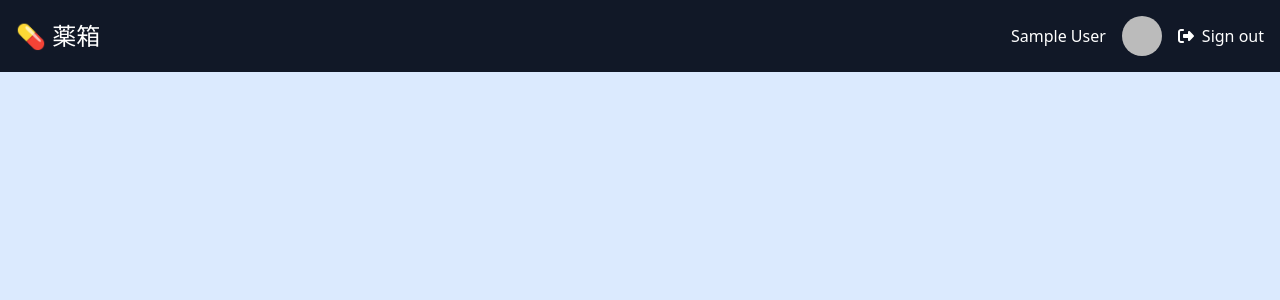
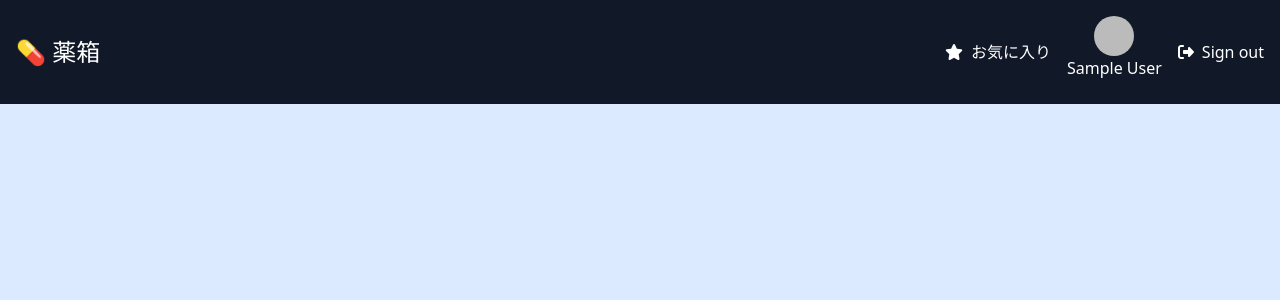
Before and after one commit to yutabee/medicine-recommender, a Next.js app: page / in a window 1280 px wide. Shown: the top 300 px of the page. Built offline with nearby package versions, Linux system fonts and the light colour scheme; no server answers; the database is empty; sample sign-in values are in the browser's storage.

Commit message:
[modify] Headerにfavoritesのリンクを作成

```diff
--- a/components/Header.tsx
+++ b/components/Header.tsx
@@ -3,7 +3,11 @@ import { FC } from "react";
 import { useSession, signIn, signOut } from "next-auth/react";
 import Image from "next/image";
 import { FontAwesomeIcon } from "@fortawesome/react-fontawesome";
-import { faSignInAlt, faSignOutAlt } from "@fortawesome/free-solid-svg-icons";
+import {
+  faSignInAlt,
+  faSignOutAlt,
+  faStar,
+} from "@fortawesome/free-solid-svg-icons";
 
 export const Header: FC = () => {
   const { data: session, status: loading } = useSession();
@@ -34,7 +38,14 @@ export const Header: FC = () => {
 
           {session && session.user && (
             <div className="flex items-center space-x-4">
-              <span className="text-white">{session.user.name}</span>
+              <Link
+                href={"/favorites"}
+                className="cursor-pointer text-white flex items-center"
+              >
+                <FontAwesomeIcon icon={faStar} className="mr-2" />
+                お気に入り
+              </Link>
+              <div className="flex flex-col items-center">
                 <Image
                   className="rounded-full"
                   width={40}
@@ -42,6 +53,8 @@ export const Header: FC = () => {
                   src={session.user.image || "/images/non-image.png"}
                   alt={session.user.name || "noname"}
                 />
+                <span className="text-white mb-2">{session.user.name}</span>
+              </div>
               <div
                 onClick={(e) => {
                   e.preventDefault();
```
Lines whose indentation alone changed are shown as unchanged.
